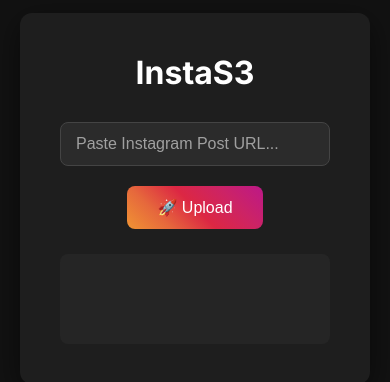
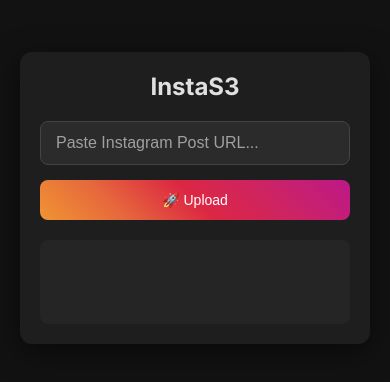
Before and after one commit to beingPro007/instaToS3, a website: page index.html in a window 390 px wide. Shown: the part 224-606 px from the top of the page. Drawn offline with Linux system fonts and the light colour scheme.

Commit message:
ui changes

```diff
--- a/index.html
+++ b/index.html
@@ -1,15 +1,12 @@
 <!DOCTYPE html>
 <html lang="en">
-
 <head>
 <meta charset="UTF-8" />
 <title>Instagram to S3 Uploader</title>
-    <link rel="preconnect" href="https://fonts.googleapis.com">
-    <link rel="preconnect" href="https://fonts.gstatic.com" crossorigin>
+<meta name="viewport" content="width=device-width, initial-scale=1.0" />
 <link href="https://fonts.googleapis.com/css2?family=Inter:wght@400;500;700&display=swap" rel="stylesheet">
-    <link rel="manifest" href="/manifest.json">
+
 <style>
-        /* Your existing CSS styles... */
 :root {
     --bg-color: #121212;
     --surface-color: #1e1e1e;
@@ -36,24 +33,22 @@
     width: 100%;
     max-width: 500px;
     background-color: var(--surface-color);
-            padding: 40px;
+    padding: 30px;
     border-radius: 12px;
     box-shadow: 0 8px 30px rgba(0, 0, 0, 0.5);
     text-align: center;
 }
 
 h1 {
-            font-size: 2em;
+    font-size: 1.8em;
     font-weight: 700;
-            color: #ffffff;
-            margin-top: 0;
-            margin-bottom: 30px;
+    margin: 0 0 20px;
 }
 
 input[type="text"] {
     width: 100%;
     padding: 12px 15px;
-            margin-bottom: 20px;
+    margin-bottom: 15px;
     font-size: 16px;
     background-color: var(--input-bg);
     border: 1px solid var(--border-color);
@@ -74,42 +69,50 @@
 }
 
 button {
-            padding: 12px 30px;
+    width: 100%;
+    padding: 12px;
     font-size: 16px;
     font-weight: 500;
     cursor: pointer;
     border: none;
     border-radius: 8px;
     color: white;
-            /* Instagram Gradient */
     background: linear-gradient(45deg, #f09433 0%, #e6683c 25%, #dc2743 50%, #cc2366 75%, #bc1888 100%);
-            transition: transform 0.2s ease, box-shadow 0.2s ease;
+    transition: transform 0.2s ease, box-shadow 0.2s ease, opacity 0.3s ease;
 }
 
-        button:hover {
-            transform: translateY(-3px);
+button:disabled {
+    opacity: 0.6;
+    cursor: not-allowed;
+}
+
+button:hover:not(:disabled) {
+    transform: translateY(-2px);
     box-shadow: 0 6px 15px rgba(0, 0, 0, 0.3);
 }
 
 #status {
-            margin-top: 25px;
+    margin-top: 20px;
     background-color: #252525;
-            padding: 15px;
+    padding: 12px;
     border-radius: 8px;
-            font-family: 'Courier New', Courier, monospace;
+    font-family: monospace;
     color: #ccc;
-            min-height: 60px; /* Prevents layout shift */
-            display: flex;
-            align-items: center;
-            justify-content: center;
+    min-height: 60px;
     text-align: left;
-            word-wrap: break-word;
     white-space: pre-wrap;
 }
 
-        #status pre {
-            margin: 0;
-            width: 100%;
+@media (max-width: 480px) {
+    .container {
+        padding: 20px;
+    }
+    h1 {
+        font-size: 1.5em;
+    }
+    button {
+        font-size: 14px;
+    }
 }
 </style>
 </head>
@@ -118,23 +121,32 @@
 <div class="container">
     <h1>InstaS3</h1>
     <input type="text" id="instaUrl" placeholder="Paste Instagram Post URL..." />
-        <br />
-        <button onclick="triggerEcs()">🚀 Upload</button>
+    <button id="uploadBtn" onclick="triggerEcs()">🚀 Upload</button>
     <div id="status"></div>
 </div>
 
 <script>
-        // NOTE: The API URL is set to localhost. You may need to change this.
 const API_URL = "https://instatodrive.onrender.com/trigger";
 
+const inputField = document.getElementById("instaUrl");
+const uploadBtn = document.getElementById("uploadBtn");
+const statusDiv = document.getElementById("status");
+
+// Clear text when tapping inside
+inputField.addEventListener("focus", () => {
+    inputField.value = "";
+    statusDiv.textContent = "";
+});
+
 async function triggerEcs() {
-            const url = document.getElementById("instaUrl").value.trim();
-            const statusDiv = document.getElementById("status");
+    const url = inputField.value.trim();
     if (!url) {
         statusDiv.textContent = "⚠️ Please enter a valid URL.";
         return;
     }
 
+    // Disable button
+    uploadBtn.disabled = true;
     statusDiv.textContent = "⏳ Triggering upload task...";
 
     try {
@@ -142,27 +154,26 @@
         const data = await res.json();
 
         if (res.ok) {
-                    statusDiv.innerHTML = `✅ Success! Task started:\n<pre>${JSON.stringify(data, null, 2)}</pre>`;
+            statusDiv.innerHTML = `✅ Success! Task started:\n${JSON.stringify(data, null, 2)}`;
+            inputField.value = "";
         } else {
-                    statusDiv.innerHTML = `❌ Error starting task:\n<pre>${JSON.stringify(data, null, 2)}</pre>`;
+            statusDiv.innerHTML = `❌ Error:\n${JSON.stringify(data, null, 2)}`;
         }
     } catch (err) {
-                console.error(err);
-                statusDiv.innerHTML = `❌ Network request failed: ${err.message}\n\nIs the server running at ${API_URL}?`;
+        statusDiv.textContent = `❌ Network error: ${err.message}`;
+    } finally {
+        // Re-enable button
+        uploadBtn.disabled = false;
     }
 }
 </script>
 
 <script>
-        if ('serviceWorker' in navigator) {
-            window.addEventListener('load', () => {
-                navigator.serviceWorker.register('/sw.js')
-                    .then(registration => {
-                        console.log('Service Worker registered! Scope: ', registration.scope);
-                    })
-                    .catch(err => {
-                        console.error('Service Worker registration failed: ', err);
-                    });
+if ("serviceWorker" in navigator) {
+    window.addEventListener("load", () => {
+        navigator.serviceWorker.register("/sw.js")
+            .then(reg => console.log("Service Worker registered:", reg.scope))
+            .catch(err => console.error("SW registration failed:", err));
     });
 }
 </script>
```
Also changed, not shown: app.js (+6 -2 lines). Lines whose indentation alone changed are shown as unchanged.
